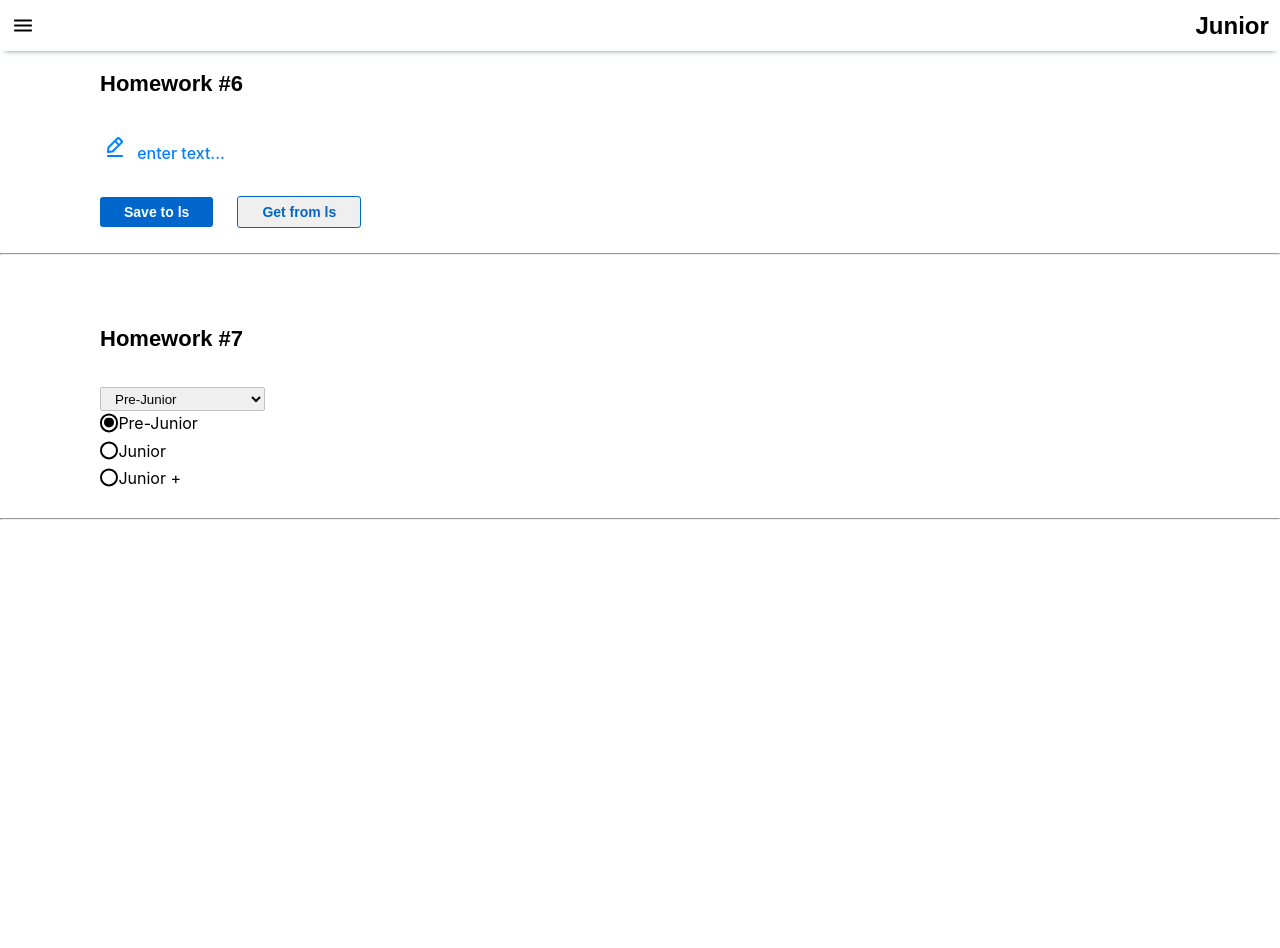
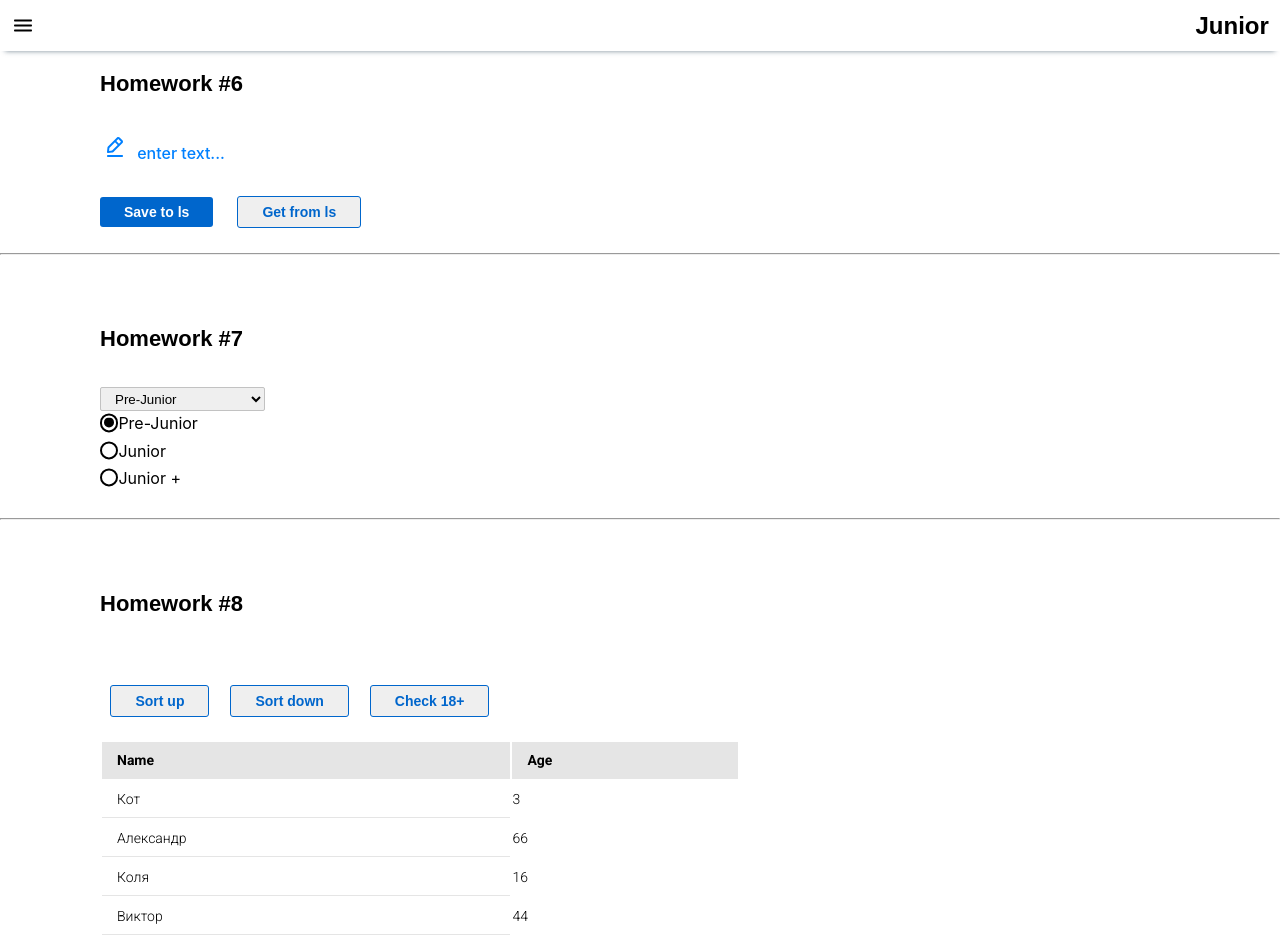
Before and after one commit to danila-beep/auto-hw, a React (Create React App) app: page /#/junior in a window 1280 px wide. Shown: the top 948 px of the page. Before the commit the page ends 800 px from the top, so only its background shows below. Built offline with nearby package versions, Linux system fonts and the light colour scheme.

Commit message:
HW 8 (DONE)

```diff
--- a/src/s2-homeworks/hw05/pages/Junior.tsx
+++ b/src/s2-homeworks/hw05/pages/Junior.tsx
@@ -1,7 +1,7 @@
 import React from 'react'
 import HW6 from "../../hw06/HW6";
 import HW7 from '../../hw07/HW7'
-// import HW8 from '../../hw08/HW8'
+import HW8 from '../../hw08/HW8'
 // import HW9 from '../../hw09/HW9'
 
 function Junior() {
@@ -11,7 +11,7 @@ function Junior() {
             <hr/>
             <HW7 />
             <hr/>
-            {/*<HW8 />*/}
+            <HW8 />
             {/*<HW9 />*/}
         </div>
     )
--- a/src/s2-homeworks/hw08/HW8.module.css
+++ b/src/s2-homeworks/hw08/HW8.module.css
@@ -1,23 +1,56 @@
+@import url('https://fonts.googleapis.com/css2?family=Roboto:wght@300;500;700&display=swap');
 .item {
+    padding-top: 16px;
+    padding-bottom: 16px;
 }
 
 .item:last-of-type {
+
 }
 
 .users {
+    margin: 0;
+    padding-top: 23px;
+    width: 50vw;
+
+
+    font-family: 'Roboto', sans-serif;
+    font-style: normal;
+    font-weight: 300;
+    font-size: 14px;
+    line-height: 16px;
+    color: #000000;
+
 }
 
 .buttonsContainer {
+    padding-top: 33px;
+    display: flex;
+    width: 400px;
+    justify-content: space-around;
 }
 
 .container {
+
 }
 
 .thead {
+    background: #E5E5E5;
+    font-family: 'Roboto', sans-serif;
+    font-style: normal;
+    font-weight: 700;
+    font-size: 14px;
+    line-height: 16px;
+
 }
 
 .nameCol {
+    border-bottom: 1px solid #E5E5E5;
+    padding:10px 15px;
 }
 
 .ageCol {
+    font-weight: 700;
+    border-bottom: 1px solid #E5E5E5;
+    padding: 10px 15px;
 }
--- a/src/s2-homeworks/hw08/User.tsx
+++ b/src/s2-homeworks/hw08/User.tsx
@@ -12,11 +12,11 @@ const User: React.FC<UserPropsType> = ({ u }) => {
         <tr id={'hw8-user-' + u._id + '-' + u.age} className={s.item}>
             <td id={'hw8-user-name-' + u._id} className={s.nameCol}>
                 {/*отобразить имя*/}
-
+                {u.name}
             </td>
             <td id={'hw8-user-age-' + u._id}>
                 {/*отобразить возраст*/}
-
+                {u.age}
             </td>
         </tr>
     )
--- a/src/s2-homeworks/hw08/bll/homeWorkReducer.ts
+++ b/src/s2-homeworks/hw08/bll/homeWorkReducer.ts
@@ -4,15 +4,21 @@ type ActionType =
     | { type: 'sort'; payload: 'up' | 'down' }
     | { type: 'check'; payload: number }
 
-export const homeWorkReducer = (state: any, action: any): any => { // need to fix any
+export const homeWorkReducer = (state: UserType[], action: ActionType): any => { // need to fix any
     switch (action.type) {
         case 'sort': { // by name
-
-            return state // need to fix
+            const newState = [...state]
+            if (action.payload === "up") {
+                return newState.sort((a, b) => a.name.localeCompare(b.name))
+            } else if (action.payload === "down") {
+                return newState.sort((a, b) => b.name.localeCompare(a.name))
+            } else {
+                return state
+            }
         }
         case 'check': {
 
-            return state // need to fix
+            return state.filter((e: { age: number; }) => e.age >= action.payload)
         }
         default:
             return state
```
